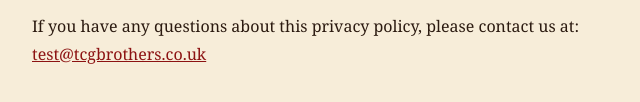
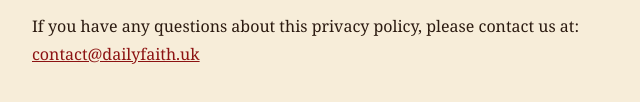
Before and after one commit to Hailoh/daily-faith-privacy, a plain HTML site: page index.html in a window 1280 px wide. Shown: the part 1487-1589 px from the top of the page, 258-898 px from the left. Drawn offline with Linux system fonts and the light colour scheme.

Commit message:
Update index.html
updating email

```diff
--- a/index.html
+++ b/index.html
@@ -75,6 +75,6 @@
 
     <h2>Contact Us</h2>
     <p>If you have any questions about this privacy policy, please contact us at:<br>
-    <a href="mailto:test@tcgbrothers.co.uk">test@tcgbrothers.co.uk</a></p>
+    <a href="mailto:contact@dailyfaith.uk">contact@dailyfaith.uk</a></p>
 </body>
 </html>
```
